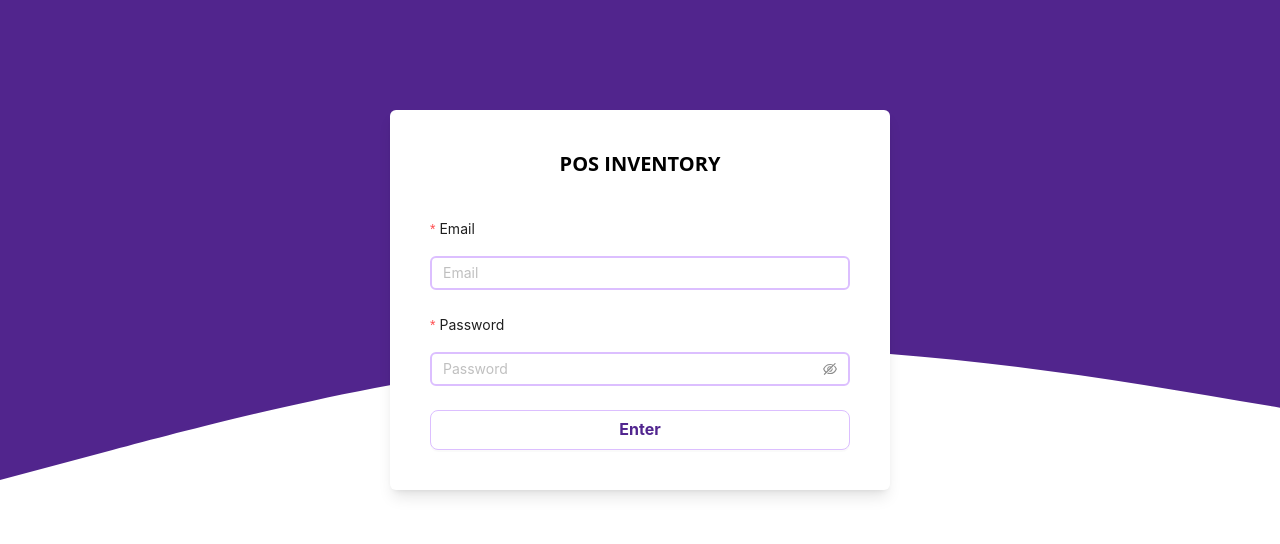
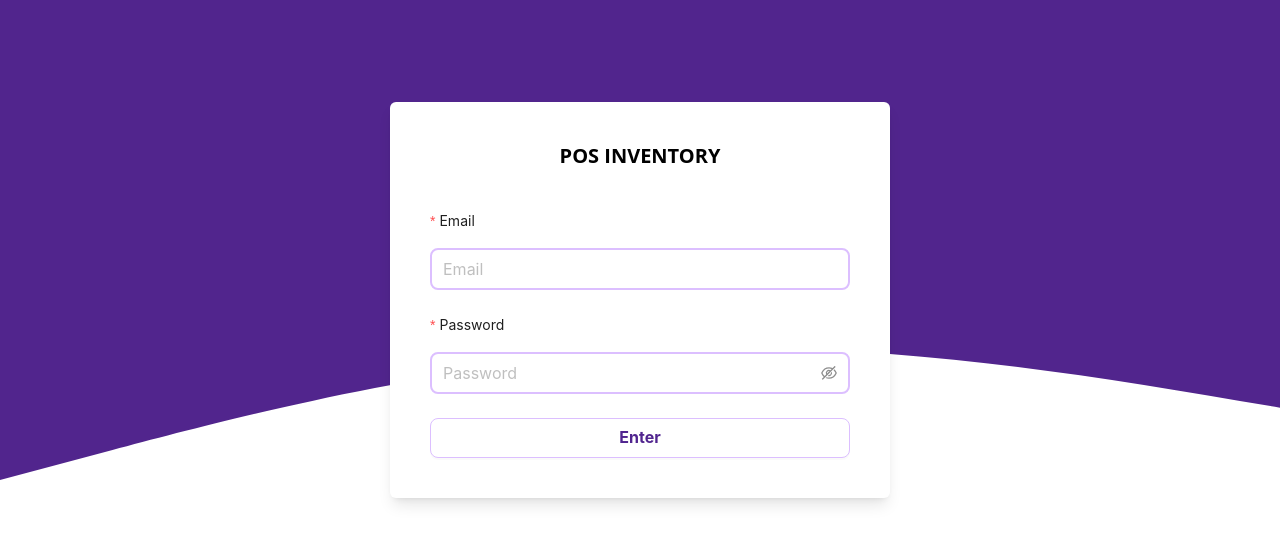
Before and after one commit to salehshakib/pos-test, a React (Vite) app: page /login in a window 1280 px wide. Shown: the top 544 px of the page. Built offline with nearby package versions, Linux system fonts and the light colour scheme.

Commit message:
antd form

```diff
--- a/src/components/Shared/Form/CustomForm.jsx
+++ b/src/components/Shared/Form/CustomForm.jsx
@@ -18,14 +18,18 @@
 
 // export default CustomForm;
 
-import { Form } from "antd";
-import { useForm } from "antd/es/form/Form";
+import { Form, message } from "antd";
 
 const CustomForm = ({ onSubmit, children }) => {
-  const [form] = useForm();
+  const [form] = Form.useForm();
 
   const onFinish = (values) => {
-    onSubmit(values);
+    try {
+      onSubmit(values);
+    } catch (error) {
+      console.error("Validation error:", error);
+      message.error("Please correct the errors in the form.");
+    }
   };
 
   return (
--- a/src/components/Shared/Form/CustomInput.jsx
+++ b/src/components/Shared/Form/CustomInput.jsx
@@ -52,17 +52,18 @@
 
 import { Form, Input } from "antd";
 
-const CustomInput = ({ type, name, label, placeholder }) => {
+const CustomInput = ({ type, name, label, placeholder, required = false }) => {
   return (
     <Form.Item
       label={label}
       name={name}
-      rules={[{ required: true, message: `Please input your ${label}!` }]}
+      rules={[{ required: required, message: `Please input your ${name}!` }]}
     >
       {(type === "password" && (
         <Input.Password
           placeholder={placeholder}
           className="mt-2 border-2"
+          size="large"
           allowClear
         />
       )) ||
@@ -70,6 +71,7 @@ const CustomInput = ({ type, name, label, placeholder }) => {
           <Input.TextArea
             placeholder={placeholder}
             className="mt-2 border-2"
+            size="large"
             allowClear
           />
         )) || (
@@ -77,6 +79,7 @@ const CustomInput = ({ type, name, label, placeholder }) => {
             type={type}
             placeholder={placeholder}
             className="mt-2 border-2"
+            size="large"
             allowClear
           />
         )}
--- a/src/pages/Login/Login.jsx
+++ b/src/pages/Login/Login.jsx
@@ -17,7 +17,6 @@ const Login = () => {
   const [login, { isLoading }] = useLoginMutation();
 
   const onSubmit = async (data) => {
-    // console.log(data);
     const toastId = toast.loading("Logging in...");
 
     try {
```
